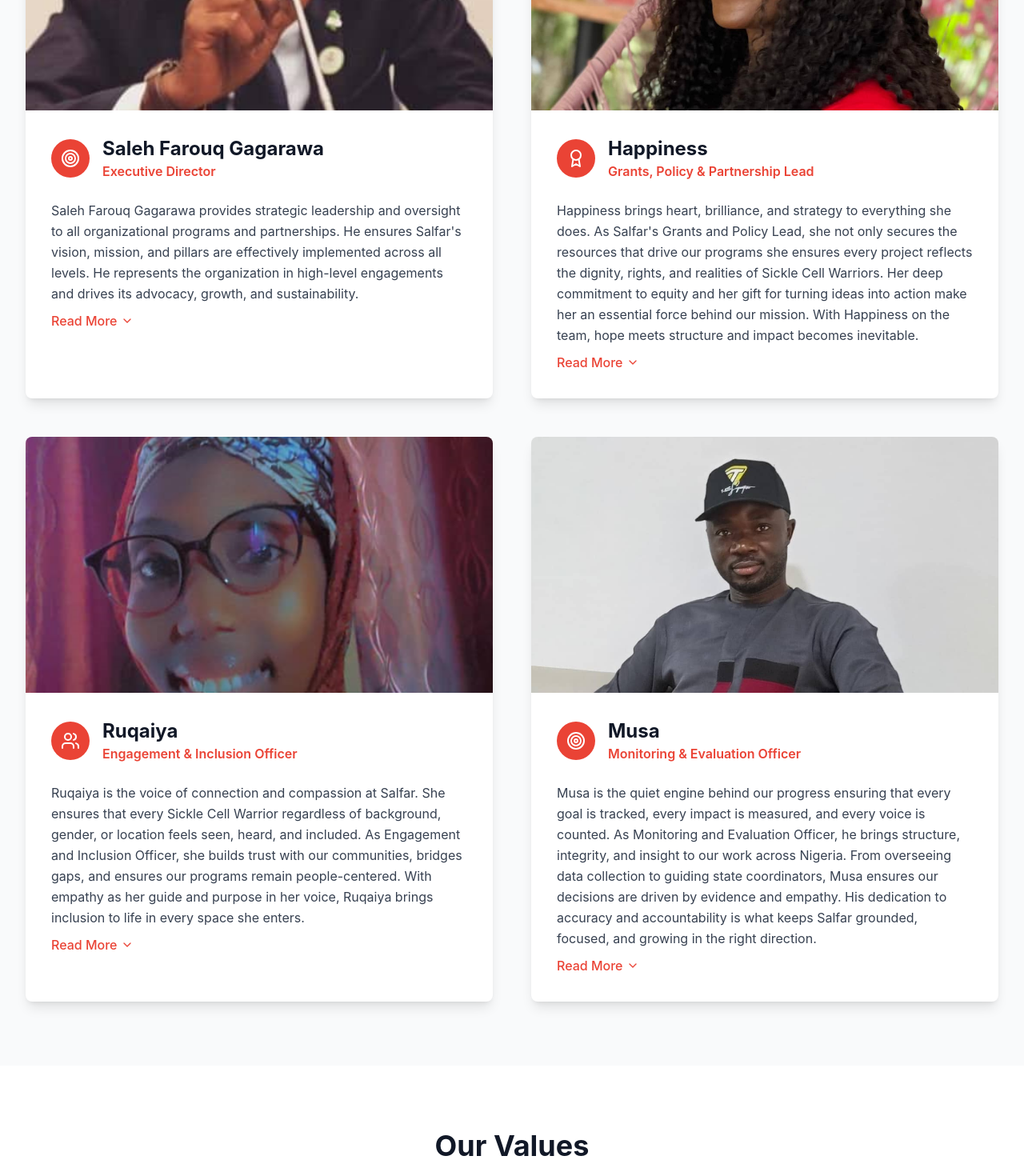
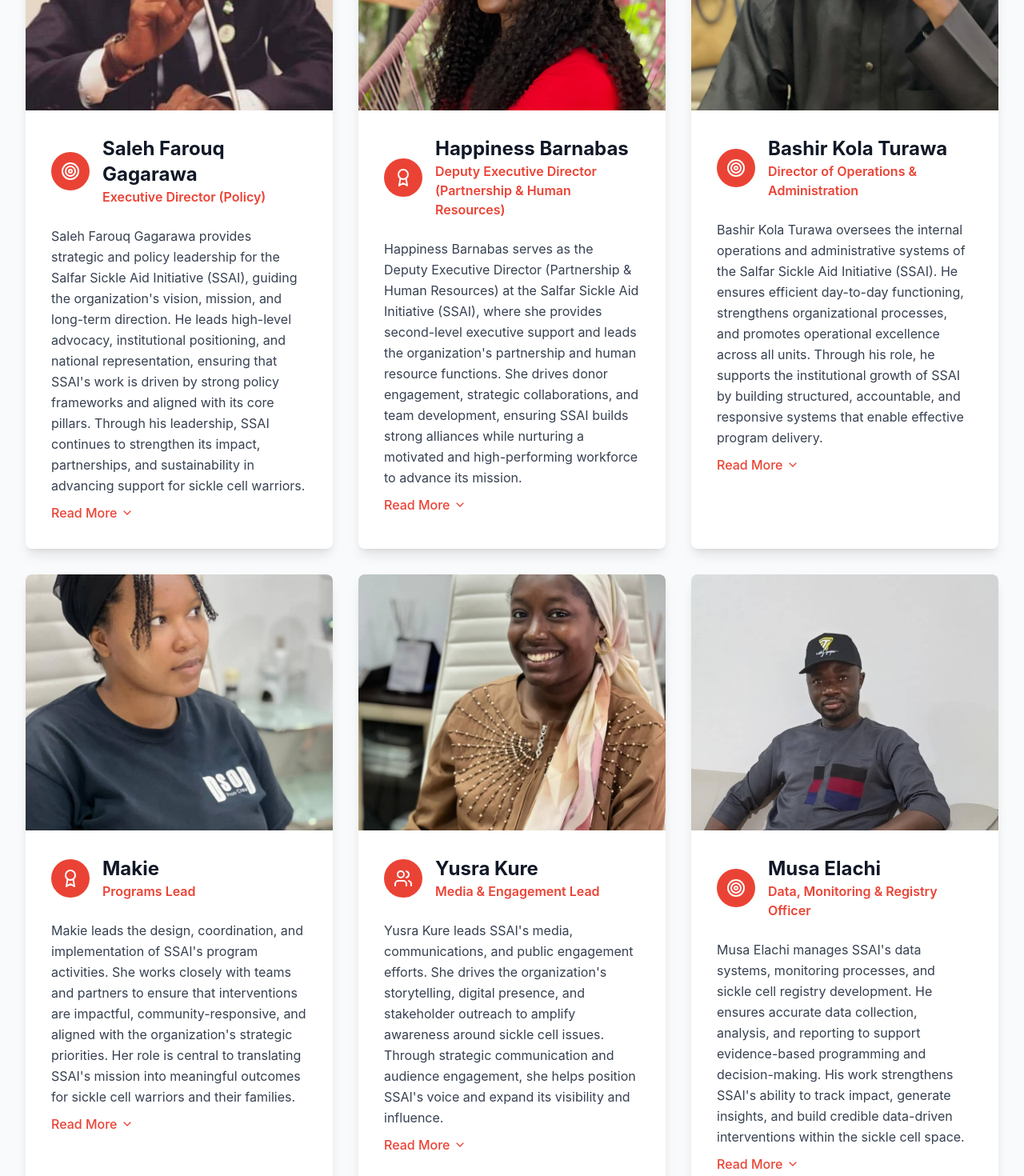
Before and after one commit to aleeyuwada01/salfar, a React (Vite) app: page /team in a window 1280 px wide. Shown: the part 1080-2550 px from the top of the page at 80% size. Built offline with nearby package versions, Linux system fonts and the light colour scheme.

Commit message:
Update Complete Team Information

```diff
--- a/src/pages/Team.tsx
+++ b/src/pages/Team.tsx
@@ -1,40 +1,64 @@
 import React from 'react';
 import { Users, Award, Target, Heart } from 'lucide-react';
 import { ExpandableText } from '../components/ExpandableText';
-import executiveDirectorImage from '../assets/team/WhatsApp Image 2025-07-08 at 10.04.27_13bf693a.jpg';
-import grantsLeadImage from '../assets/team/WhatsApp Image 2025-07-08 at 10.00.33_a6dd1dea.jpg';
+import salehImage from '../assets/team/WhatsApp Image 2025-07-08 at 10.00.33_a6dd1dea.jpg';
+import happinessImage from '../assets/team/WhatsApp Image 2025-07-08 at 10.04.27_13bf693a.jpg';
 import ruqaiyaImage from '../assets/team/Ruqaiya.png';
 import musaImage from '../assets/team/Musa.jpg';
+import yusraImage from '../assets/team/yusra_kure.jpeg';
+import makieImage from '../assets/team/makie.jpeg';
+import bashirImage from '../assets/team/Bashir_Kola_Turawa.jpeg';
 
 export const Team: React.FC = () => {
   const teamMembers = [
     {
       name: "Saleh Farouq Gagarawa",
-      title: "Executive Director",
-      description: "Saleh Farouq Gagarawa provides strategic leadership and oversight to all organizational programs and partnerships. He ensures Salfar's vision, mission, and pillars are effectively implemented across all levels. He represents the organization in high-level engagements and drives its advocacy, growth, and sustainability.",
-      image: grantsLeadImage,
+      title: "Executive Director (Policy)",
+      description: "Saleh Farouq Gagarawa provides strategic and policy leadership for the Salfar Sickle Aid Initiative (SSAI), guiding the organization's vision, mission, and long-term direction. He leads high-level advocacy, institutional positioning, and national representation, ensuring that SSAI's work is driven by strong policy frameworks and aligned with its core pillars. Through his leadership, SSAI continues to strengthen its impact, partnerships, and sustainability in advancing support for sickle cell warriors.",
+      image: salehImage,
       icon: Target
     },
     {
-      name: "Happiness",
-      title: "Grants, Policy & Partnership Lead",
-      description: "Happiness brings heart, brilliance, and strategy to everything she does. As Salfar's Grants and Policy Lead, she not only secures the resources that drive our programs she ensures every project reflects the dignity, rights, and realities of Sickle Cell Warriors. Her deep commitment to equity and her gift for turning ideas into action make her an essential force behind our mission. With Happiness on the team, hope meets structure and impact becomes inevitable.",
-      image: executiveDirectorImage,
+      name: "Happiness Barnabas",
+      title: "Deputy Executive Director (Partnership & Human Resources)",
+      description: "Happiness Barnabas serves as the Deputy Executive Director (Partnership & Human Resources) at the Salfar Sickle Aid Initiative (SSAI), where she provides second-level executive support and leads the organization's partnership and human resource functions. She drives donor engagement, strategic collaborations, and team development, ensuring SSAI builds strong alliances while nurturing a motivated and high-performing workforce to advance its mission.",
+      image: happinessImage,
       icon: Award
     },
     {
-      name: "Ruqaiya",
-      title: "Engagement & Inclusion Officer",
-      description: "Ruqaiya is the voice of connection and compassion at Salfar. She ensures that every Sickle Cell Warrior regardless of background, gender, or location feels seen, heard, and included. As Engagement and Inclusion Officer, she builds trust with our communities, bridges gaps, and ensures our programs remain people-centered. With empathy as her guide and purpose in her voice, Ruqaiya brings inclusion to life in every space she enters.",
-      image: ruqaiyaImage,
+      name: "Bashir Kola Turawa",
+      title: "Director of Operations & Administration",
+      description: "Bashir Kola Turawa oversees the internal operations and administrative systems of the Salfar Sickle Aid Initiative (SSAI). He ensures efficient day-to-day functioning, strengthens organizational processes, and promotes operational excellence across all units. Through his role, he supports the institutional growth of SSAI by building structured, accountable, and responsive systems that enable effective program delivery.",
+      image: bashirImage,
+      icon: Target
+    },
+    {
+      name: "Makie",
+      title: "Programs Lead",
+      description: "Makie leads the design, coordination, and implementation of SSAI's program activities. She works closely with teams and partners to ensure that interventions are impactful, community-responsive, and aligned with the organization's strategic priorities. Her role is central to translating SSAI's mission into meaningful outcomes for sickle cell warriors and their families.",
+      image: makieImage,
+      icon: Award
+    },
+    {
+      name: "Yusra Kure",
+      title: "Media & Engagement Lead",
+      description: "Yusra Kure leads SSAI's media, communications, and public engagement efforts. She drives the organization's storytelling, digital presence, and stakeholder outreach to amplify awareness around sickle cell issues. Through strategic communication and audience engagement, she helps position SSAI's voice and expand its visibility and influence.",
+      image: yusraImage,
       icon: Users
     },
     {
-      name: "Musa",
-      title: "Monitoring & Evaluation Officer",
-      description: "Musa is the quiet engine behind our progress ensuring that every goal is tracked, every impact is measured, and every voice is counted. As Monitoring and Evaluation Officer, he brings structure, integrity, and insight to our work across Nigeria. From overseeing data collection to guiding state coordinators, Musa ensures our decisions are driven by evidence and empathy. His dedication to accuracy and accountability is what keeps Salfar grounded, focused, and growing in the right direction.",
+      name: "Musa Elachi",
+      title: "Data, Monitoring & Registry Officer",
+      description: "Musa Elachi manages SSAI's data systems, monitoring processes, and sickle cell registry development. He ensures accurate data collection, analysis, and reporting to support evidence-based programming and decision-making. His work strengthens SSAI's ability to track impact, generate insights, and build credible data-driven interventions within the sickle cell space.",
       image: musaImage,
       icon: Target
+    },
+    {
+      name: "Ruqaiya Aliyu",
+      title: "Volunteer Coordination & Community Engagement Officer",
+      description: "Ruqaiya Aliyu coordinates SSAI's volunteer network and community engagement activities. She mobilizes and supports volunteers while strengthening grassroots connections with sickle cell warriors and affected communities. Her role ensures that SSAI's interventions remain community-driven, inclusive, and responsive to real needs on the ground.",
+      image: ruqaiyaImage,
+      icon: Users
     }
   ];
 
@@ -70,7 +94,7 @@ export const Team: React.FC = () => {
       {/* Team Members */}
       <section className="py-20 bg-gray-50">
         <div className="max-w-7xl mx-auto px-4 sm:px-6 lg:px-8">
-          <div className="grid grid-cols-1 md:grid-cols-2 gap-12">
+          <div className="grid grid-cols-1 md:grid-cols-2 lg:grid-cols-3 gap-8">
             {teamMembers.map((member, index) => {
               const IconComponent = member.icon;
               return (
```
